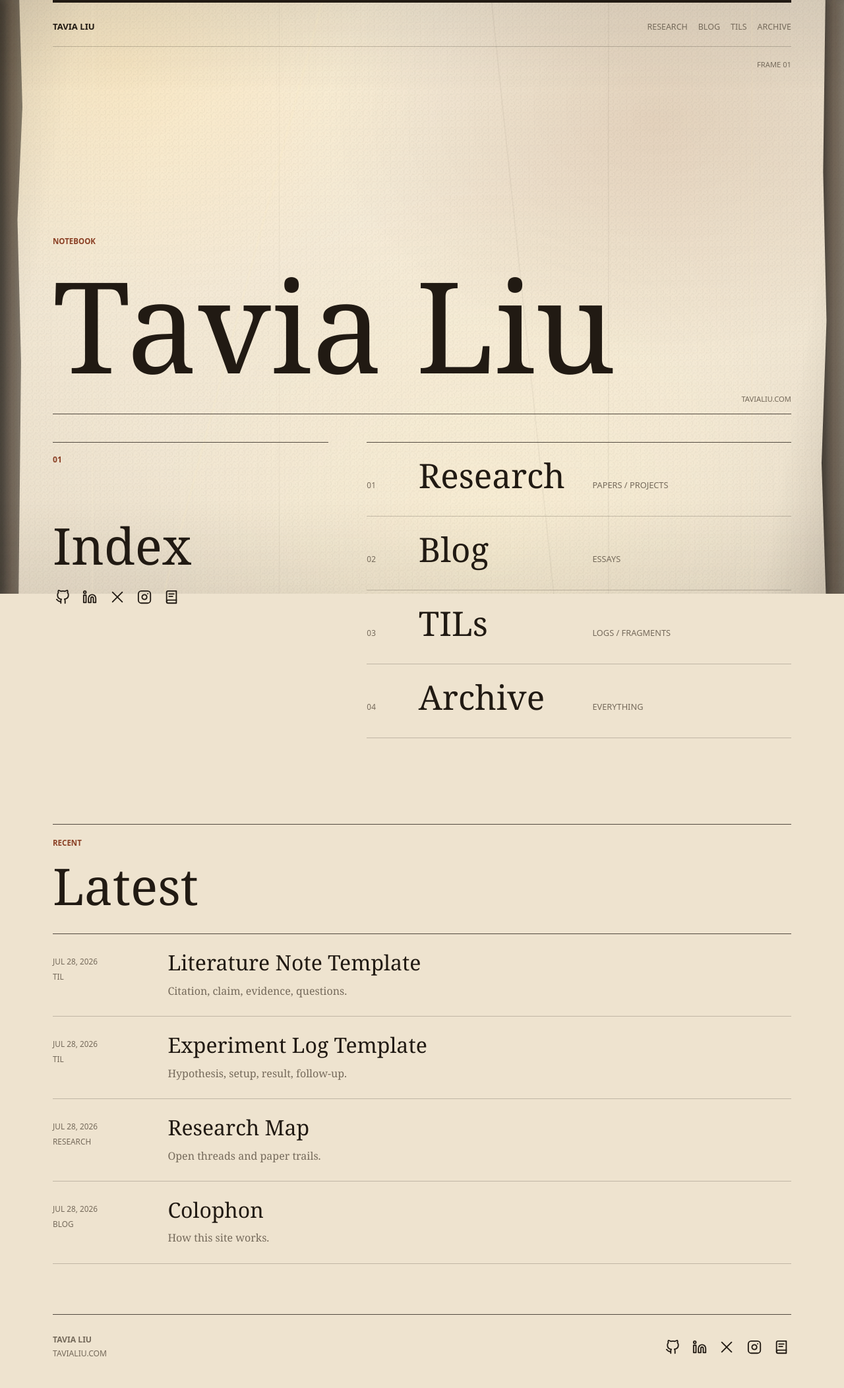
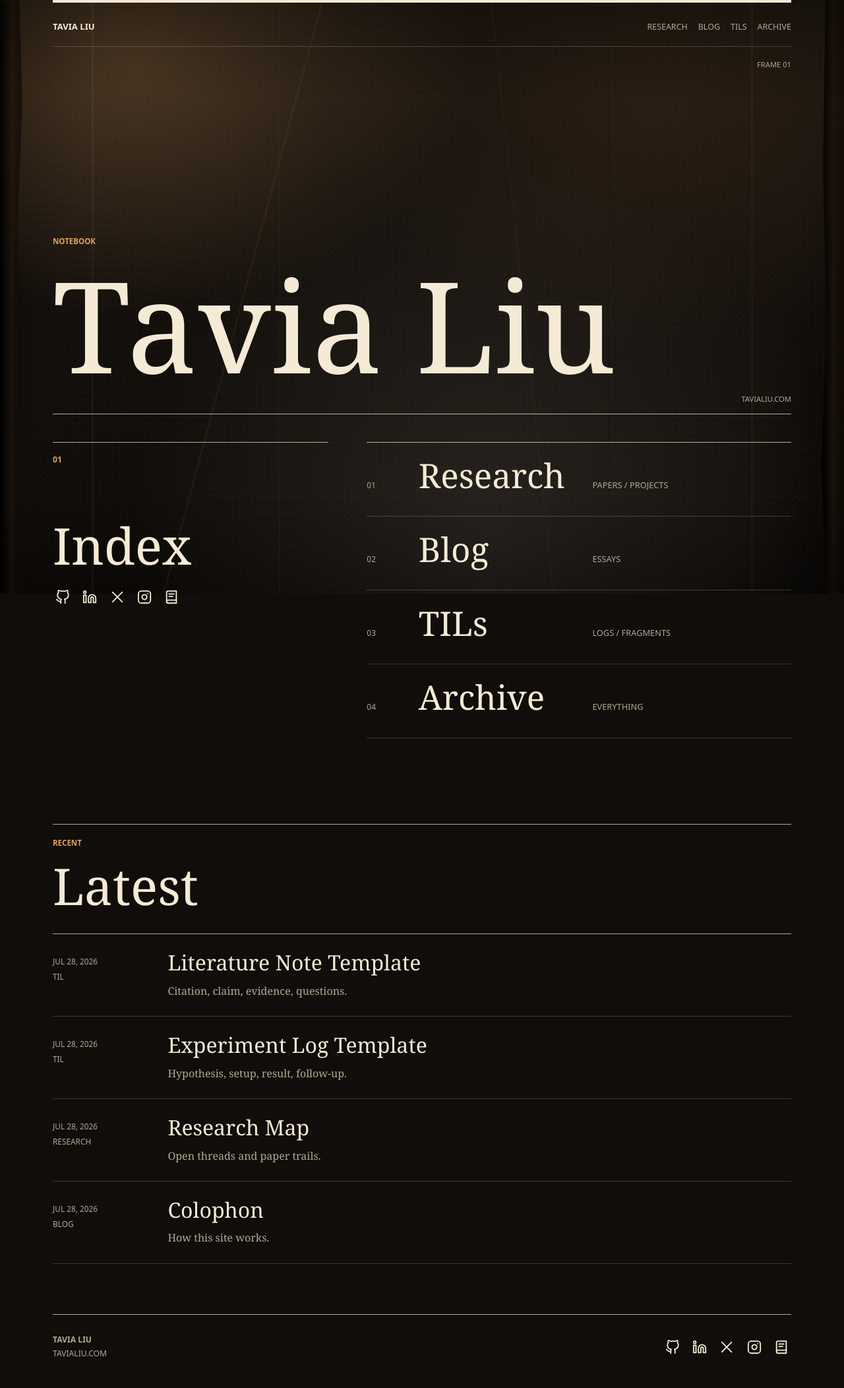
Before and after one commit to tavia-liu/tavia-liu.github.io, a Jekyll site: the page built from index.html, in a window 1280 px wide. Shown: the whole page at 66% size. Built offline with Jekyll 4.4.1, drawn with Linux system fonts in a browser that asks for light colours.

Commit message:
Switch to dark vintage film theme

```diff
--- a/_layouts/default.html
+++ b/_layouts/default.html
@@ -7,7 +7,7 @@
     <title>{% if page.title %}{{ page.title }} - {% endif %}{{ site.title }}</title>
     <link rel="canonical" href="{{ page.url | absolute_url }}">
     <link rel="alternate" type="application/rss+xml" title="{{ site.title }}" href="{{ '/feed.xml' | relative_url }}">
-    <link rel="stylesheet" href="{{ '/assets/css/main.css?v=20260728-vintagefilm' | relative_url }}">
+    <link rel="stylesheet" href="{{ '/assets/css/main.css?v=20260728-darkfilm' | relative_url }}">
   </head>
   <body>
     <div class="texture-field" aria-hidden="true">
--- a/assets/css/main.css
+++ b/assets/css/main.css
@@ -1,14 +1,14 @@
 :root {
-  --bg: #eee3cf;
-  --paper: #fbf2df;
-  --ink: #211a13;
-  --muted: #756a5b;
-  --line: rgba(33, 26, 19, 0.22);
-  --heavy-line: rgba(33, 26, 19, 0.76);
-  --accent: #8a3f24;
-  --green: #6f6651;
-  --code: #e9ddc7;
-  color-scheme: light;
+  --bg: #100d0a;
+  --paper: #1d1711;
+  --ink: #f4ead5;
+  --muted: #b5a994;
+  --line: rgba(244, 234, 213, 0.2);
+  --heavy-line: rgba(244, 234, 213, 0.72);
+  --accent: #e0a15f;
+  --green: #9c8b65;
+  --code: #211913;
+  color-scheme: dark;
 }
 
 * {
@@ -43,11 +43,11 @@ body::after {
 .texture-field {
   overflow: hidden;
   background:
-    radial-gradient(ellipse at 14% 10%, rgba(255, 222, 154, 0.32), transparent 32%),
-    radial-gradient(ellipse at 78% 20%, rgba(123, 70, 38, 0.16), transparent 36%),
-    radial-gradient(ellipse at 58% 92%, rgba(255, 244, 212, 0.48), transparent 48%),
-    linear-gradient(100deg, rgba(33, 26, 19, 0.12), transparent 9%, transparent 91%, rgba(33, 26, 19, 0.14)),
-    linear-gradient(180deg, rgba(251, 242, 223, 0.72), rgba(238, 227, 207, 0.86));
+    radial-gradient(ellipse at 16% 10%, rgba(224, 161, 95, 0.26), transparent 34%),
+    radial-gradient(ellipse at 78% 18%, rgba(126, 80, 44, 0.18), transparent 36%),
+    radial-gradient(ellipse at 58% 92%, rgba(244, 234, 213, 0.1), transparent 52%),
+    linear-gradient(100deg, rgba(0, 0, 0, 0.52), transparent 12%, transparent 88%, rgba(0, 0, 0, 0.56)),
+    linear-gradient(180deg, #17120d, #0d0a08);
 }
 
 .texture-field::before {
@@ -55,12 +55,12 @@ body::after {
   inset: -18%;
   content: "";
   background:
-    repeating-radial-gradient(circle at 22% 18%, rgba(33, 26, 19, 0.12) 0 0.7px, transparent 0.9px 4px),
-    repeating-linear-gradient(92deg, rgba(33, 26, 19, 0.025) 0 1px, transparent 1px 7px),
-    repeating-linear-gradient(2deg, transparent 0 11px, rgba(255, 247, 224, 0.24) 11px 12px);
+    repeating-radial-gradient(circle at 22% 18%, rgba(244, 234, 213, 0.13) 0 0.65px, transparent 0.85px 4px),
+    repeating-linear-gradient(92deg, rgba(244, 234, 213, 0.03) 0 1px, transparent 1px 7px),
+    repeating-linear-gradient(2deg, transparent 0 11px, rgba(224, 161, 95, 0.08) 11px 12px);
   background-size: 10px 10px, auto, auto;
-  mix-blend-mode: multiply;
-  opacity: 0.38;
+  mix-blend-mode: screen;
+  opacity: 0.24;
   transform: rotate(-1.2deg);
 }
 
@@ -69,10 +69,10 @@ body::after {
   inset: 0;
   content: "";
   background:
-    linear-gradient(90deg, transparent 0 10.8%, rgba(255, 244, 210, 0.16) 10.95%, transparent 11.15% 72%, rgba(33, 26, 19, 0.09) 72.08%, transparent 72.2%),
-    linear-gradient(90deg, transparent 0 33%, rgba(33, 26, 19, 0.06) 33.08%, transparent 33.18% 89%, rgba(255, 232, 176, 0.16) 89.08%, transparent 89.22%),
-    linear-gradient(180deg, rgba(33, 26, 19, 0.12), transparent 16%, transparent 84%, rgba(33, 26, 19, 0.09));
-  opacity: 0.7;
+    linear-gradient(90deg, transparent 0 10.8%, rgba(244, 234, 213, 0.08) 10.95%, transparent 11.15% 72%, rgba(0, 0, 0, 0.18) 72.08%, transparent 72.2%),
+    linear-gradient(90deg, transparent 0 33%, rgba(244, 234, 213, 0.045) 33.08%, transparent 33.18% 89%, rgba(224, 161, 95, 0.1) 89.08%, transparent 89.22%),
+    linear-gradient(180deg, rgba(0, 0, 0, 0.34), transparent 16%, transparent 84%, rgba(0, 0, 0, 0.36));
+  opacity: 0.78;
 }
 
 .texture-field span {
@@ -81,12 +81,12 @@ body::after {
   bottom: 0;
   width: clamp(18px, 3vw, 34px);
   background:
-    linear-gradient(90deg, rgba(17, 12, 8, 0.88), rgba(45, 32, 22, 0.76) 54%, rgba(17, 12, 8, 0.62)),
-    repeating-linear-gradient(180deg, rgba(255, 244, 210, 0.08) 0 1px, transparent 1px 21px);
+    linear-gradient(90deg, rgba(0, 0, 0, 0.94), rgba(31, 21, 14, 0.82) 54%, rgba(0, 0, 0, 0.72)),
+    repeating-linear-gradient(180deg, rgba(244, 234, 213, 0.06) 0 1px, transparent 1px 21px);
   box-shadow:
     inset 5px 0 11px rgba(0, 0, 0, 0.18),
-    inset -4px 0 12px rgba(255, 244, 210, 0.1);
-  opacity: 0.84;
+    inset -4px 0 12px rgba(224, 161, 95, 0.08);
+  opacity: 0.92;
 }
 
 .texture-field span:first-child {
@@ -102,21 +102,21 @@ body::after {
 body::before {
   content: "";
   background:
-    radial-gradient(ellipse at center, transparent 0 58%, rgba(33, 26, 19, 0.16) 100%),
-    linear-gradient(90deg, rgba(33, 26, 19, 0.05), transparent 18%, transparent 82%, rgba(33, 26, 19, 0.05));
+    radial-gradient(ellipse at center, transparent 0 54%, rgba(0, 0, 0, 0.34) 100%),
+    linear-gradient(90deg, rgba(0, 0, 0, 0.16), transparent 18%, transparent 82%, rgba(0, 0, 0, 0.18));
 }
 
 body::after {
   content: "";
   background:
-    linear-gradient(105deg, transparent 0 32%, rgba(255, 239, 190, 0.25) 32.15%, transparent 32.35%),
-    linear-gradient(84deg, transparent 0 61%, rgba(33, 26, 19, 0.09) 61.08%, transparent 61.22%);
-  opacity: 0.6;
+    linear-gradient(105deg, transparent 0 32%, rgba(224, 161, 95, 0.12) 32.15%, transparent 32.35%),
+    linear-gradient(84deg, transparent 0 61%, rgba(244, 234, 213, 0.055) 61.08%, transparent 61.22%);
+  opacity: 0.64;
 }
 
 a {
   color: var(--accent);
-  text-decoration-color: rgba(138, 63, 36, 0.36);
+  text-decoration-color: rgba(224, 161, 95, 0.4);
   text-underline-offset: 0.18em;
 }
 
@@ -420,7 +420,7 @@ h3 {
   min-height: 42px;
   border: 1px solid var(--line);
   border-radius: 0;
-  background: rgba(255, 250, 240, 0.62);
+  background: rgba(29, 23, 17, 0.72);
   color: var(--ink);
   font: 0.84rem/1.2 ui-sans-serif, system-ui, -apple-system, BlinkMacSystemFont, "Segoe UI", sans-serif;
   padding: 0.65rem 0.8rem;
@@ -429,7 +429,7 @@ h3 {
 
 .toolbar input:focus {
   border-color: var(--accent);
-  outline: 2px solid rgba(122, 34, 28, 0.18);
+  outline: 2px solid rgba(224, 161, 95, 0.24);
 }
 
 .entry-list {
@@ -559,7 +559,7 @@ h3 {
 .note-callout {
   border: 1px solid var(--line);
   border-radius: 0;
-  background: rgba(248, 245, 234, 0.74);
+  background: rgba(29, 23, 17, 0.72);
   margin: 2rem 0;
   padding: 1.2rem;
 }
@@ -594,8 +594,8 @@ h3 {
   .texture-field span {
     width: 10px;
     background:
-      linear-gradient(90deg, rgba(17, 12, 8, 0.78), rgba(45, 32, 22, 0.58)),
-      repeating-linear-gradient(180deg, rgba(255, 244, 210, 0.07) 0 1px, transparent 1px 18px);
+      linear-gradient(90deg, rgba(0, 0, 0, 0.82), rgba(31, 21, 14, 0.62)),
+      repeating-linear-gradient(180deg, rgba(244, 234, 213, 0.06) 0 1px, transparent 1px 18px);
   }
 
   .site-header,
```
